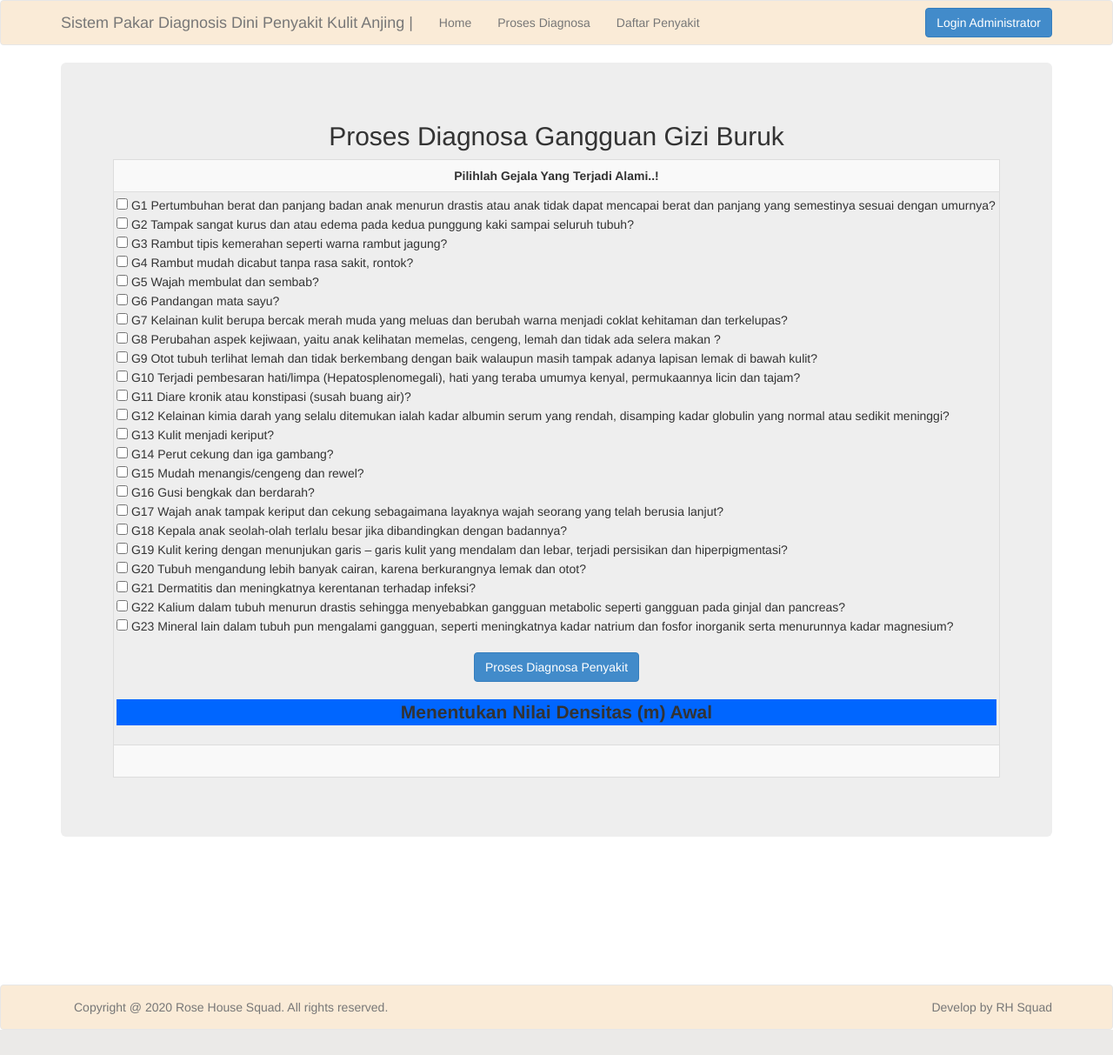
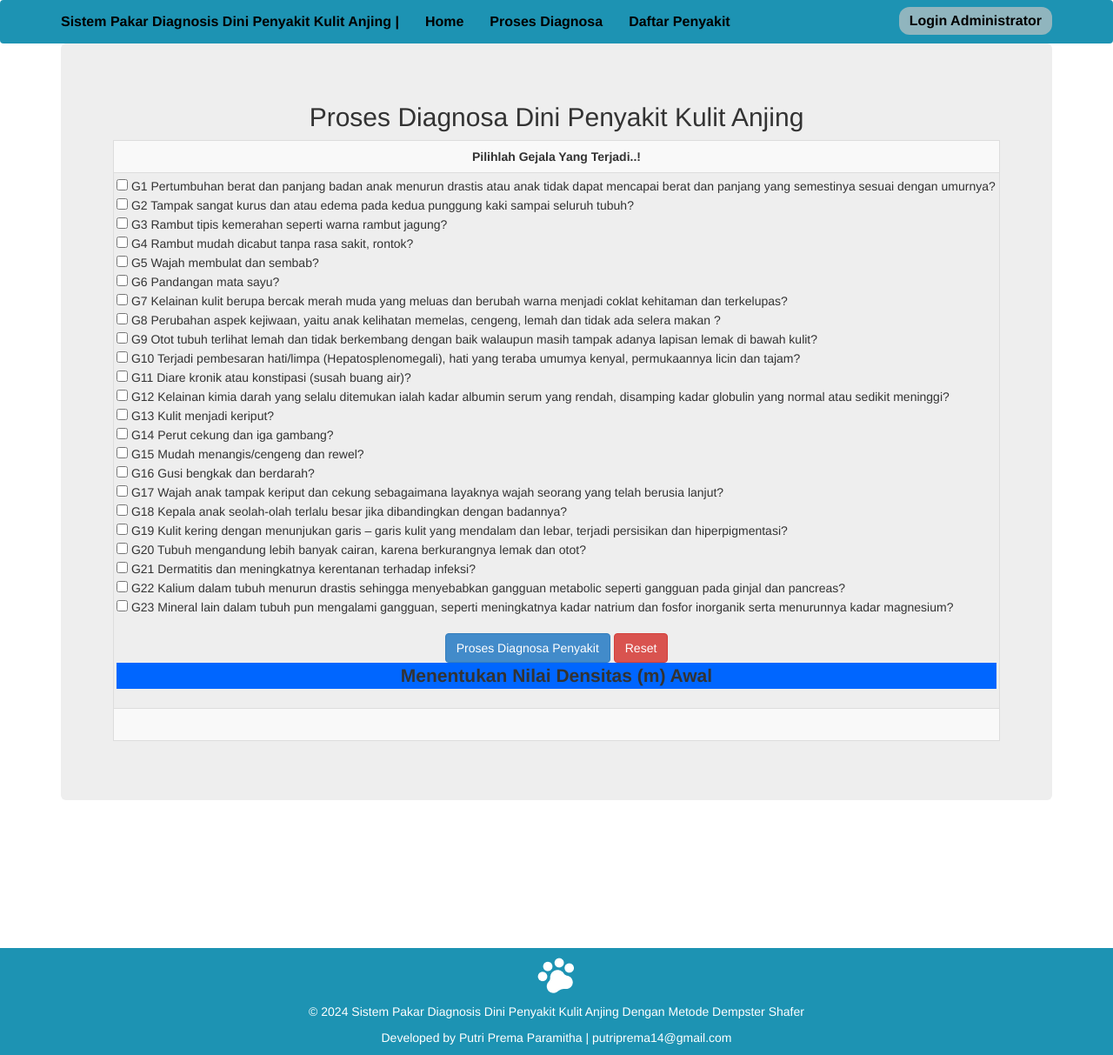
Before and after one commit to Putriprema/sistempakarDS, a PHP site: page /padi_bayes/konsultasifm.php in a window 1280 px wide. Shown: the whole page at 87% size. Before the commit the page ends 1184 px from the top, so only its background shows below. Run offline with PHP 8.4, Linux system fonts and the light colour scheme; data comes from the database, SQL or seed files in the repository.

Commit message:
updateDSMethod75%

```diff
--- a/konsultasifm.php
+++ b/konsultasifm.php
@@ -1,11 +1,77 @@
 <!DOCTYPE html>
 <html>
 <head>
-	<title>Gizi Buruk | DempsterShafer</title>
+<meta name="viewport" content="width=device-width, initial-scale=1.0">
+    <title>Sistem Pakar Diagnosa Dini Penyakit Kulit Anjing</title>
     <link rel="stylesheet" type="text/css" href="assets/css/bootstrap.min.css">
     <script type="text/javascript" src="assets/js/jquery.min.js"></script>
     <script type="text/javascript" src="assets/js/bootstrap.min.js"></script>
-    <style type="text/css">
+    <link href="https://fonts.googleapis.com/css2?family=Poppins:wght@400;600&display=swap" rel="stylesheet">
+<style>
+
+	 /* Menghilangkan bingkai pada navbar */
+	 .navbar {
+            background-color: #1D93B3; /* Warna latar belakang navbar */
+            margin-bottom: 0; /* Menghilangkan margin bawah */
+            border: none; /* Menghilangkan border */
+            box-shadow: none; /* Menghilangkan shadow */
+        }
+
+        .navbar .navbar-brand,
+        .navbar .nav > li > a,
+        .navbar .btn {
+            color: #000; /* Warna teks di navbar menjadi hitam */
+            font-size: 12pt; /* Ukuran font di navbar */
+            line-height: 20px; /* Menjaga agar teks berada di tengah navbar */
+            font-weight: 600; /* Menjadikan teks bold */
+        }
+
+        .navbar .btn {
+            border-radius: 12px; /* Corner radius button */
+            border: none; /* Menghilangkan border pada tombol */
+            box-shadow: none; /* Menghilangkan shadow pada tombol */
+            background-color: #90B5BE; /* Latar belakang button */
+        }
+
+        .navbar .navbar-nav > li > a:hover {
+            background-color: #6CBED2; /* Warna hover baru */
+            color: #fff; /* Warna teks saat hover */
+        }
+
+        .navbar .navbar-nav > .active > a,
+        .navbar .navbar-nav > .active > a:hover {
+            color: #fff; /* Warna teks item aktif */
+            background-color: transparent; /* Menghapus latar belakang aktif */
+            border: none; /* Menghilangkan border pada item aktif */
+        }
+
+		.form {
+            width: 99%;
+            background: linear-gradient(to left, #FFF, #EEE);
+            border: 1px solid #CCC;
+            border-radius: 5px 5px;
+            padding: 3px 3px 3px 5px;
+        }
+
+        .form p {
+            font-weight: bold;
+            font-size: 12pt;
+        }
+
+        p {
+            border: 0px solid #03F;
+        }
+
+        .densitas {
+            border: 2px solid #CC0;
+            padding: 3px 3px 3px 3px;
+            text-align: center;
+            display: block;
+            float: left;
+            width: 220px;
+        }
+
+
 .form { width:99%; background:linear-gradient(to left, #FFF, #EEE); border:1px solid #CCC; border-radius:5px 5px; padding:3px 3px 3px 5px;}
 .form p{ font-weight:bold; font-size:12pt;}
 p { border:0px solid #03F;}
@@ -38,13 +104,13 @@
                     <span class="icon-bar"></span>
                     <span class="icon-bar"></span>
                 </button>
-				<a class="navbar-brand" href="index.php"><?php include("header.php");?></a>
+                <a class="navbar-brand" href="index.php"><?php include("header.php"); ?></a>
             </div>
 
             <div class="collapse navbar-collapse" id="bs-example-navbar-collapse-1">
                 <ul class="nav navbar-nav">
                     <li><a href="index.php">Home</a></li>
-					<li><a href="pasien_add_fm.php">Proses Diagnosa <span class="sr-only">(current)</span></a></li>
+                    <li><a href="pasien_add_fm.php">Proses Diagnosa<span class="sr-only">(current)</span></a></li>
                     <li><a href="daftar_penyakit.php">Daftar Penyakit</a></li>
                 </ul>
 
@@ -121,12 +187,12 @@
 		<!-- membuat jumbotron -->
 		<div class="jumbotron">
 			<center>
-				<h2>Proses Diagnosa Gangguan Gizi Buruk</h2>
+				<h2>Proses Diagnosa Dini Penyakit Kulit Anjing</h2>
                 <?php include "admin/koneksi.php"; ?>
 <?php include "admin/koneksi2.php"; ?>
 <table width="750" border="1" align="center" class="table table-striped table-hover table-bordered">
   <tr>
-    <td width="786" ><center><strong>Pilihlah Gejala Yang Terjadi Alami..!</strong></center></td>
+    <td width="786" ><center><strong>Pilihlah Gejala Yang Terjadi..!</strong></center></td>
   </tr>
   <tr>
     <td style="padding:3px 3px 7px 3px;">
@@ -143,7 +209,10 @@
         ."> {$row->kdgejala} {$row->gejala}<br>";
 }
 ?><br>
-<center><input type="submit" value="Proses Diagnosa Penyakit" class="btn btn-primary"></center><br>
+<center><input type="submit" value="Proses Diagnosa Penyakit" class="btn btn-primary">
+<button type="reset" class="btn btn-danger">Reset</button>
+</center>
+
 </form>
 <p style="font-weight:bold; text-align:center; background:#06F;"><strong>Menentukan Nilai Densitas (m) Awal</strong></p>
 
@@ -161,11 +230,11 @@
 			while($dataG=mysqli_fetch_array($queryG)){ echo $dataG['gejala']."<br>";}
 			}
 		echo "</div>";
-		$sql = "SELECT GROUP_CONCAT(b.kdpenyakit), a.cf, a.id_evidence
+		$sql = "SELECT GROUP_CONCAT(b.kdpenyakit), a.belief , a.id_gejalaKulit
 			FROM tb_rules a
-			JOIN tb_penyakit b ON a.id_problem=b.id
-			WHERE a.id_evidence IN(".implode(',',$_POST['evidence']).")
-			GROUP BY a.id_evidence ORDER BY a.id_evidence ASC ";
+			JOIN tb_penyakit b ON a.id_penyakitKulit=b.id_penyakit
+			WHERE a.id_gejalaKulit IN(".implode(',',$_POST['evidence']).")
+			GROUP BY a.id_gejalaKulit ORDER BY a.id_gejalaKulit ASC ";
 		$result=$db->query($sql);
 		$evidence=array();
 		//$gejalaSelect=array();
@@ -202,7 +271,7 @@
 		echo "</table>";
 		echo "</div>";
 ?>
-<!--<p style="font-weight:bold; text-align:center; background:#06F;"><strong>Menentukan Nilai Densitas (m) Baru</strong></p>
+<p style="font-weight:bold; text-align:center; background:#06F;"><strong>Menentukan Nilai Densitas (m) Baru</strong></p>
 <?php
 		//--- menentukan environement
 		$sql="SELECT GROUP_CONCAT(kdpenyakit) FROM tb_penyakit ";
@@ -345,12 +414,12 @@
 		arsort($densitas_baru);
 		//print_r ($densitas_baru);
 	?>
-    <p style="font-weight:bold; text-align:center; background:#06F;"><strong>Hasil Perangkingan</strong></p>-->
+    <p style="font-weight:bold; text-align:center; background:#06F;"><strong>Hasil Perangkingan</strong></p>
 <?php
 $arrPenyakit=array();
 $queryPasien=mysqli_query($koneksi,"SELECT * FROM tbpasien ORDER BY idpasien DESC"); $dataPasien=mysqli_fetch_array($queryPasien);
 $queryP=mysqli_query($koneksi,"SELECT * FROM tb_penyakit"); while($dataP=mysqli_fetch_array($queryP)){ $arrPenyakit["$dataP[kdpenyakit]"]=$dataP['nama_penyakit']; }
-		echo "<p style='text-align:center; font-weight:bold; border:none;'>---=== Hasil Diagnosa ===---</p>";
+		echo "<p style='font-weight:bold; border:none;'>Dari hasil perhitungan yang terakhir tersebut kemudian diurutkan nilainya dari yang terbesar ke yang terkecil sebagai berikut :</p>";
 		//print_r($densitas_baru);echo "<hr>";
 		$dataSama=array();
 		$dataSama=array_intersect_key($arrPenyakit,$densitas_baru);
@@ -394,7 +463,6 @@
         echo "<p style='text-align:justify; border:none;'>80%-90%  : Kemungkinan Besar</p>";
         echo "<p style='text-align:justify; border:none;'>91%-100% : Kemungkinan Besar</p>";
 
-
     }
   }
 ?></td>
@@ -405,7 +473,6 @@
 </table>
 			</center>
 		</div>
-
 		<!-- akhir jumbotron -->
 
 		<div class="col-sm-6 col-md-3">
@@ -420,20 +487,14 @@
 
 	<div class="clearfix"></div>
 
-	<nav class="navbar navbar-default" style="bottom: 0;margin: 0">
+	 <!-- footer  -->
+	 <footer class="bg-primary text-white text-center py-4" style="background-color: #1D93B3;">
         <div class="container">
-			<center>
-
-			<ul class="nav navbar-nav">
-				<li><a href="#">Copyright @ 2020 Rose House Squad. All rights reserved.</a></li>
-			</ul>
-
-			<ul class="nav navbar-nav navbar-right">
-				<li><a href="#">Develop by RH Squad</a></li>
-			</ul>
-			</center>
+            <img class="paw-icon" src="assets/Paw.png" alt="Paw Icon">
+            <p>&copy; 2024 Sistem Pakar Diagnosis Dini Penyakit Kulit Anjing Dengan Metode Dempster Shafer</p>
+            <p>Developed by Putri Prema Paramitha | putriprema14@gmail.com</p>
         </div>
-	</nav>
+    </footer>
 
 </body>
 </html>
```
Also changed, not shown: konsultasifm2.php (+54 -25 lines). Lines whose indentation alone changed are shown as unchanged.
